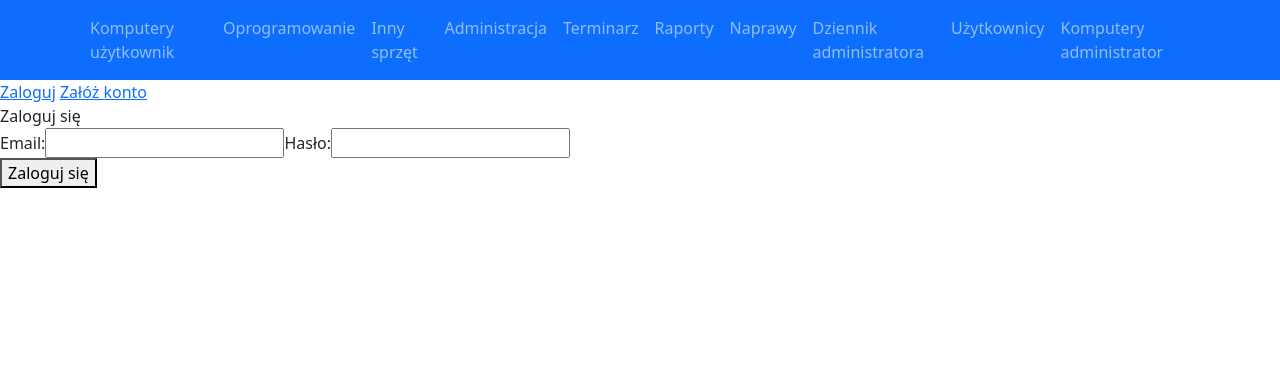
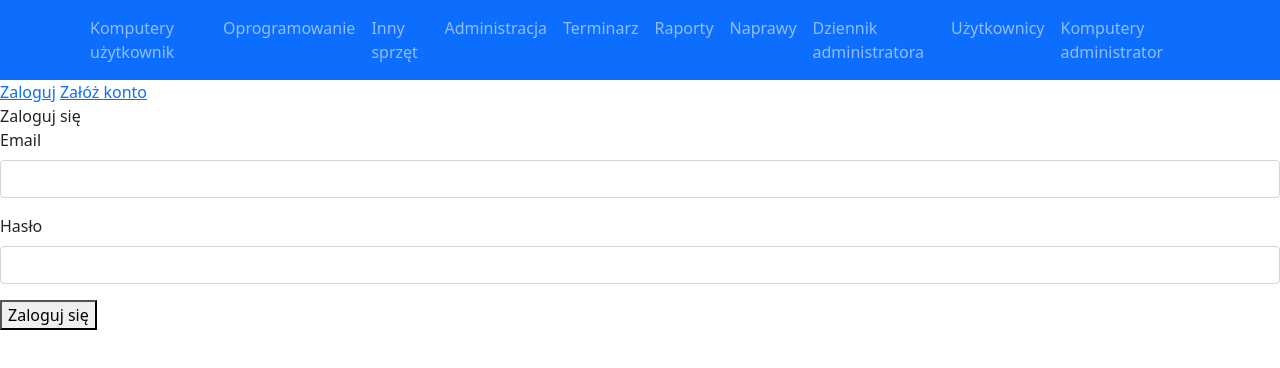
Before and after one commit to ficoCT/ewidencja_it, a React (Create React App) app: page /login in a window 1280 px wide. Shown: the top 368 px of the page. Built offline with nearby package versions, Linux system fonts and the light colour scheme.

Commit message:
Styling AdministratorLog.

```diff
--- a/src/components/AdministratorLog/AdministratorLog.js
+++ b/src/components/AdministratorLog/AdministratorLog.js
@@ -5,6 +5,9 @@
 import {app} from "../../firebase";
 import {useEffect} from "react";
 import Container from 'react-bootstrap/Container';
+import Form from 'react-bootstrap/Form';
+import Button from 'react-bootstrap/Button';
+import Alert from 'react-bootstrap/Alert';
 
 export default function AdministratorLog() {
 
@@ -60,8 +63,8 @@
   }
 
   return (
-      <>
-      <form onSubmit={handleSubmit}>
+      <Container>
+      <Form onSubmit={handleSubmit}>
         <br />
         <br />
         <Field
@@ -78,22 +81,25 @@
             value={values.note}
             onChange={(e) => handleChange("note", e.target.value)}
         />
-        <input type="submit" value={'Zapisz'} />
-      </form>
+        <Button variant="primary" type="submit">
+          ZAPISZ
+        </Button>
+      </Form>
+
       <br/>
       <br/>
       {log.length === 0 ?
            <h1>Ładowanie danych ...</h1>
            :
-           <ul>
-             {log.map(note => (
-                <li key={note.id}>
-                  {note.title} {'-'} {note.note}
-                </li>
-             ))}
-           </ul>
+          <>
+            {log.map(note => (
+                  <Alert key={note.id} variant='primary'>
+                    {note.title} {'-'} {note.note}
+                  </Alert>
+            ))}
+          </>
       }
-      </>
+      </Container>
   );
 
 }
--- a/src/components/Field/Field.js
+++ b/src/components/Field/Field.js
@@ -1,4 +1,5 @@
 import React from 'react';
+import Form from 'react-bootstrap/Form';
 
 export default function Field({ label, name, type, value, errorMessage, onChange }) {
   function handleChange(event) {
@@ -6,16 +7,27 @@
     onChange(event);
   }
 
+    // <label>
+    //     {label}:
+    //     {errorMessage && <span>{' '}({errorMessage})</span>}
+    //     <input
+    //         name={name}
+    //         type={type}
+    //         value={value}
+    //         onChange={handleChange}
+    //     />
+    // </label>
+
   return (
-    <label>
-      {label}:
+    <Form.Group className="mb-3" controlId={label}>
+      <Form.Label>{label}</Form.Label>
       {errorMessage && <span>{' '}({errorMessage})</span>}
-      <input
+      <Form.Control
         name={name}
         type={type}
         value={value}
         onChange={handleChange}
       />
-    </label>
+    </Form.Group>
   );
 }
```
